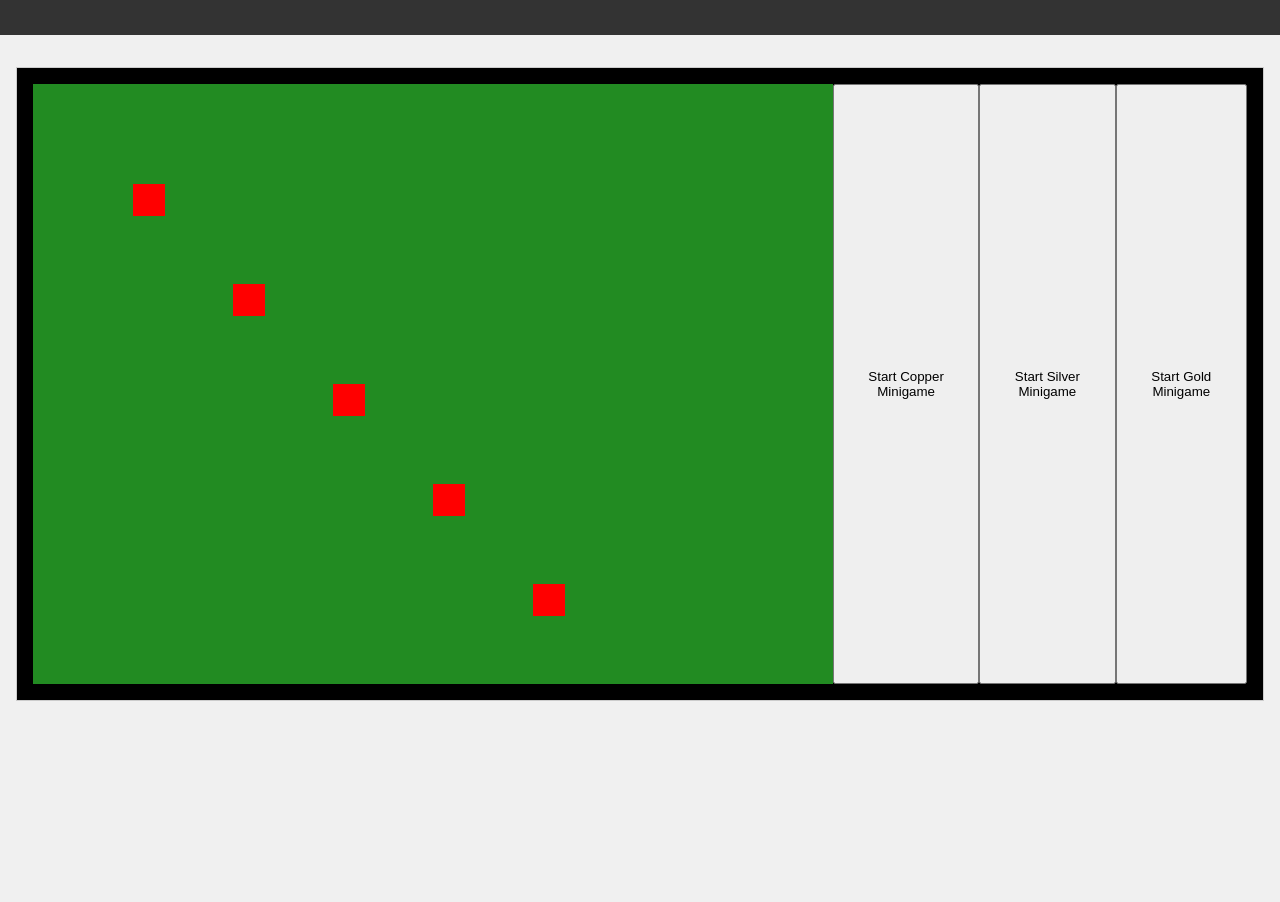
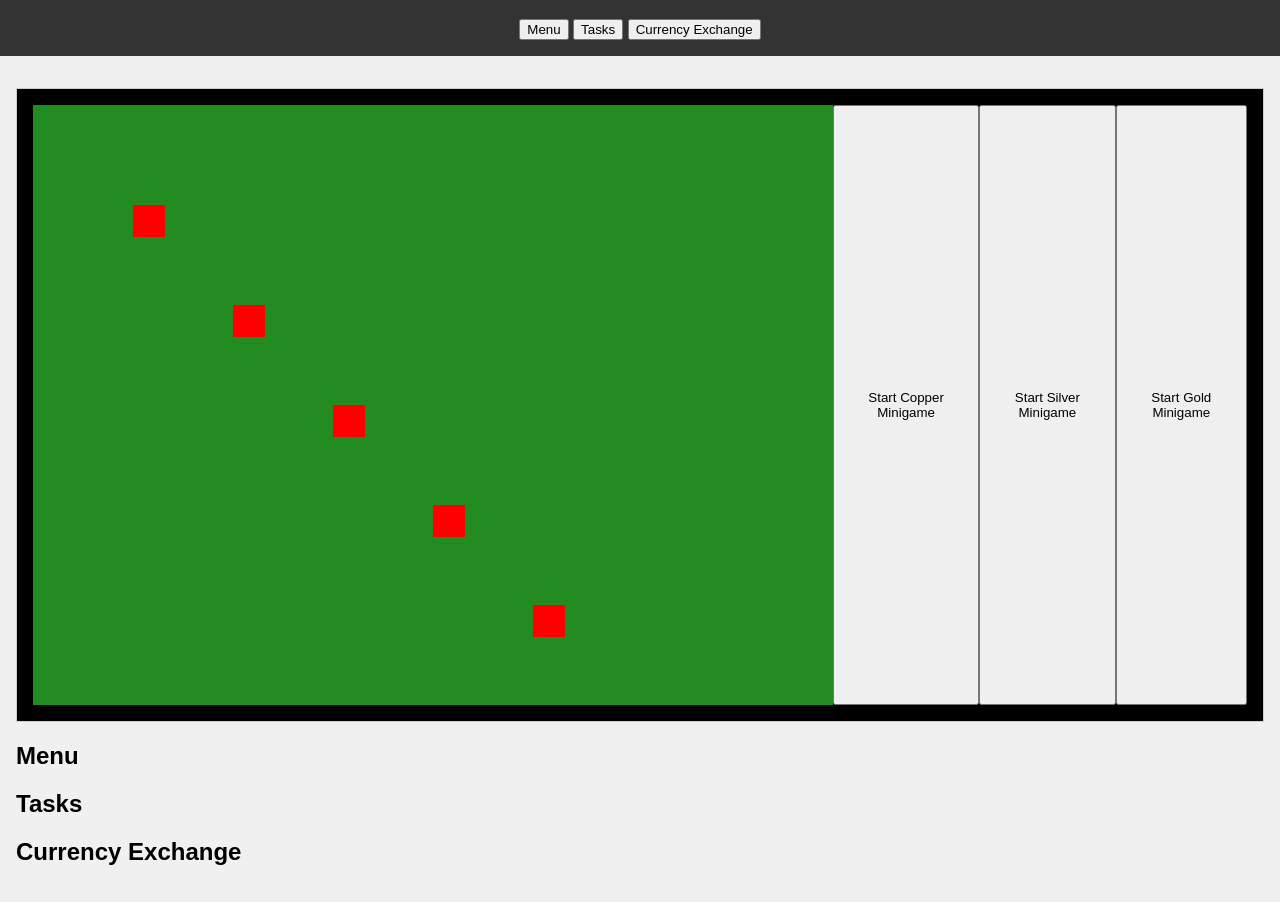
Before and after one commit to Popcorn00106/ISLE.BETA1, a plain HTML site: page index.html in a window 1280 px wide. Shown: the part 77-979 px from the top of the page. Before the commit the page ends 800 px from the top, so only its background shows below. Drawn offline with Linux system fonts and the light colour scheme.

Commit message:
Update index.html

```diff
--- a/index.html
+++ b/index.html
@@ -9,10 +9,27 @@
 <body>
     <header>
         <h1>Forgotten Isles: Post-Modern Era</h1>
+        <nav>
+            <button onclick="showMenu()">Menu</button>
+            <button onclick="showTasks()">Tasks</button>
+            <button onclick="showCurrency()">Currency Exchange</button>
+        </nav>
     </header>
     <main>
         <section id="game-area">
             <canvas id="game-canvas" width="800" height="600"></canvas>
+        </section>
+        <section id="menu" class="hidden">
+            <h2>Menu</h2>
+            <!-- Menu options here -->
+        </section>
+        <section id="tasks" class="hidden">
+            <h2>Tasks</h2>
+            <ul id="task-list"></ul>
+        </section>
+        <section id="currency" class="hidden">
+            <h2>Currency Exchange</h2>
+            <!-- Currency exchange system here -->
         </section>
     </main>
     <script src="characters.js"></script>
```
